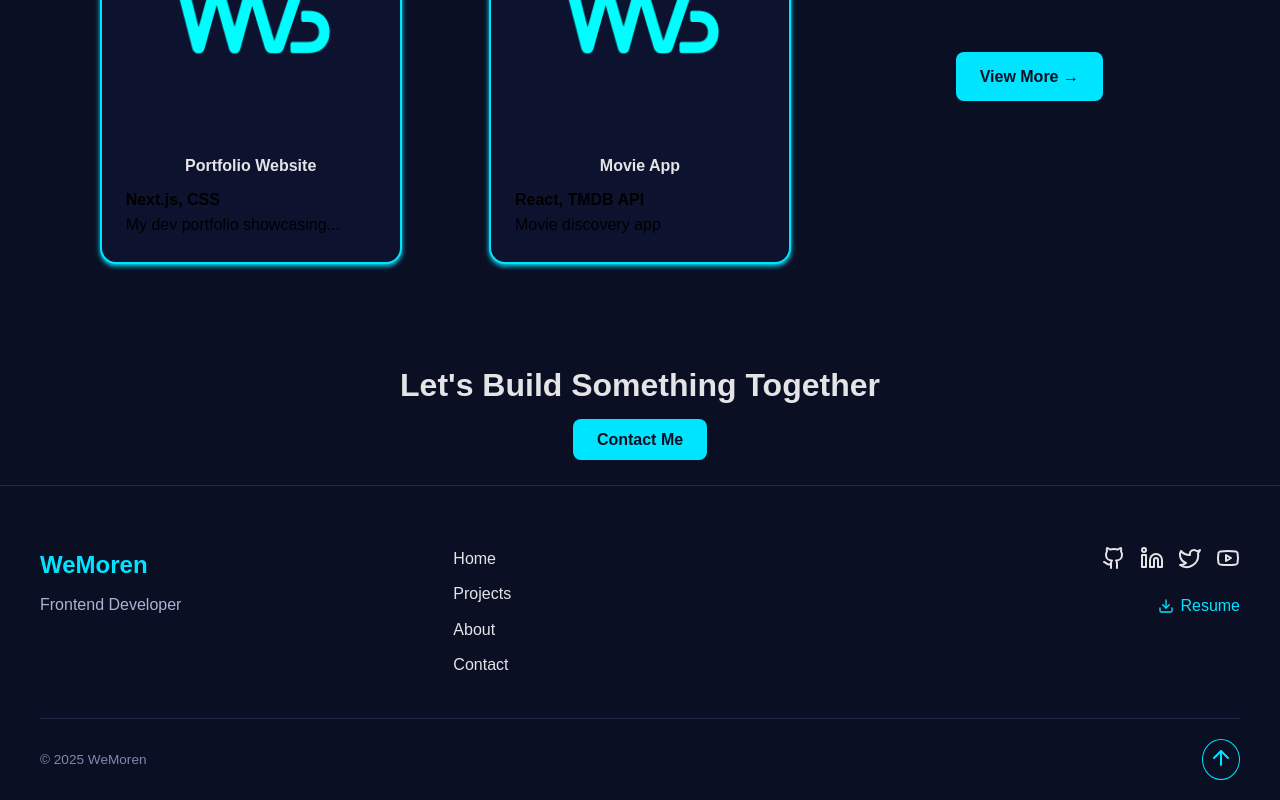
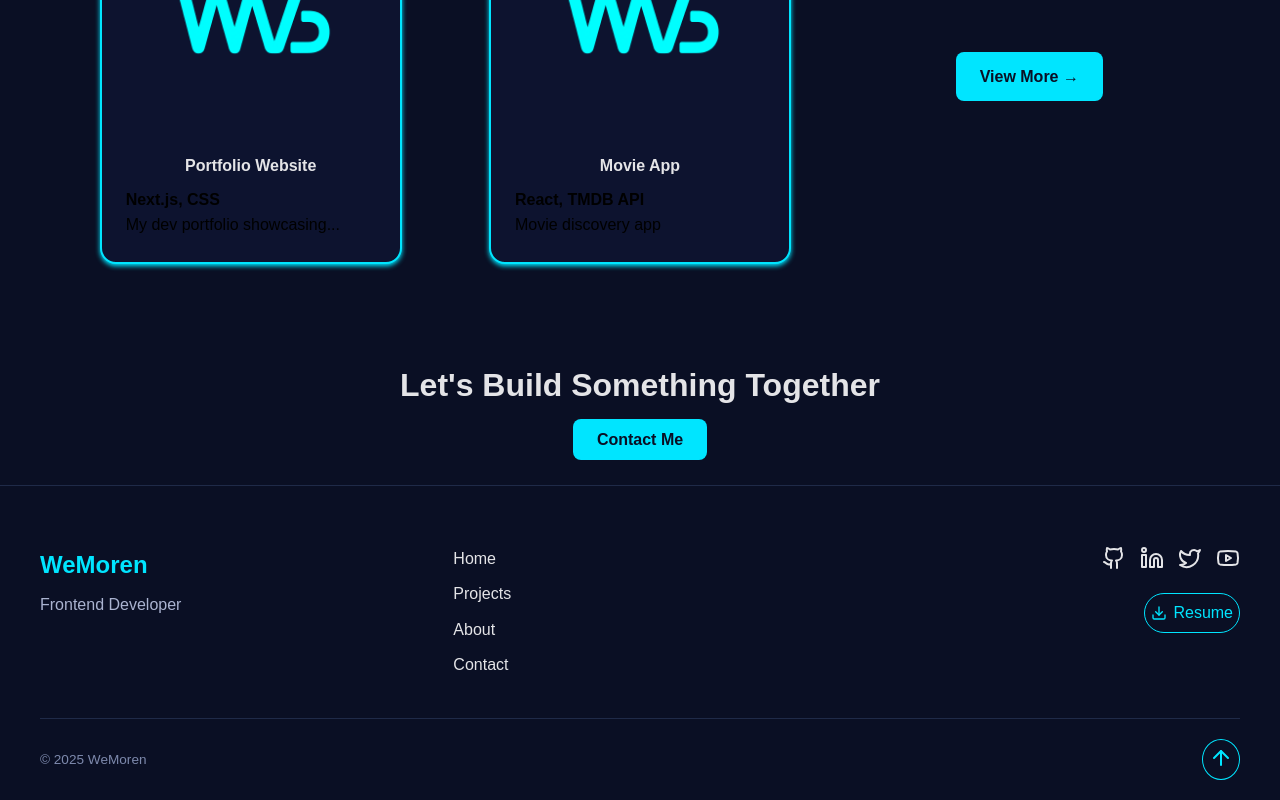
Before and after one commit to WeMoren/wemoren-portf, a Next.js app: page / in a window 1280 px wide. Shown: the part 752-1552 px from the top of the page. Built offline with nearby package versions, Linux system fonts and the light colour scheme.

Commit message:
modified footer

```diff
--- a/src/app/globals.css
+++ b/src/app/globals.css
@@ -410,9 +410,20 @@ body {
   display: flex;
   align-items: center;
   gap: 6px;
+  /* background-color: var(--neon-blue); */
   color: var(--neon-blue);
   text-decoration: none;
   font-weight: 500;
+  padding: 6px;
+  border: 1px solid var(--neon-blue);
+  border-radius: 999px;
+  transition: all 0.4s ease-in-out;
+}
+
+.cv-download:hover {
+  border-color: var(--neon-blue);
+  transform: translateY(-3px);
+  background-color: transparent;
 }
 
 /* Bottom row */
```
